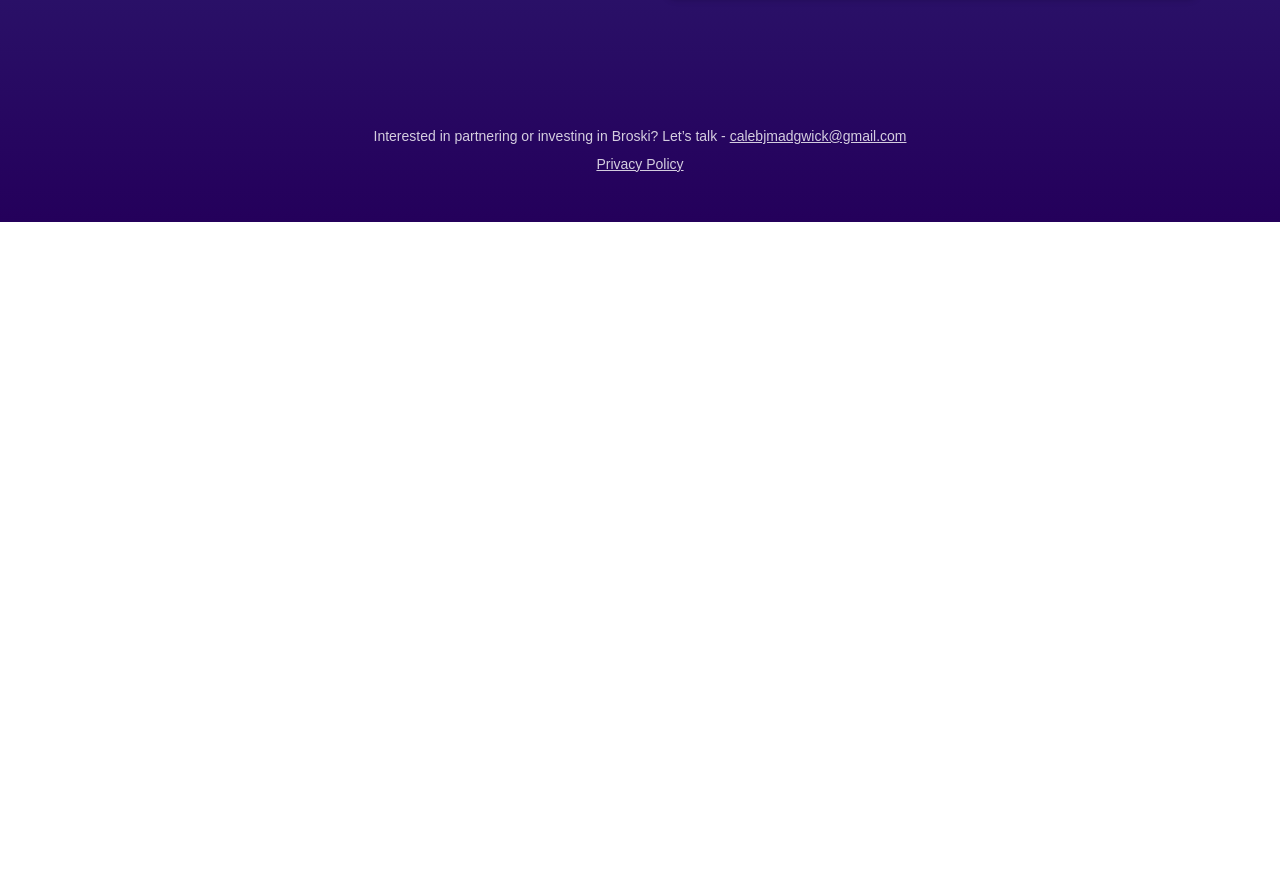
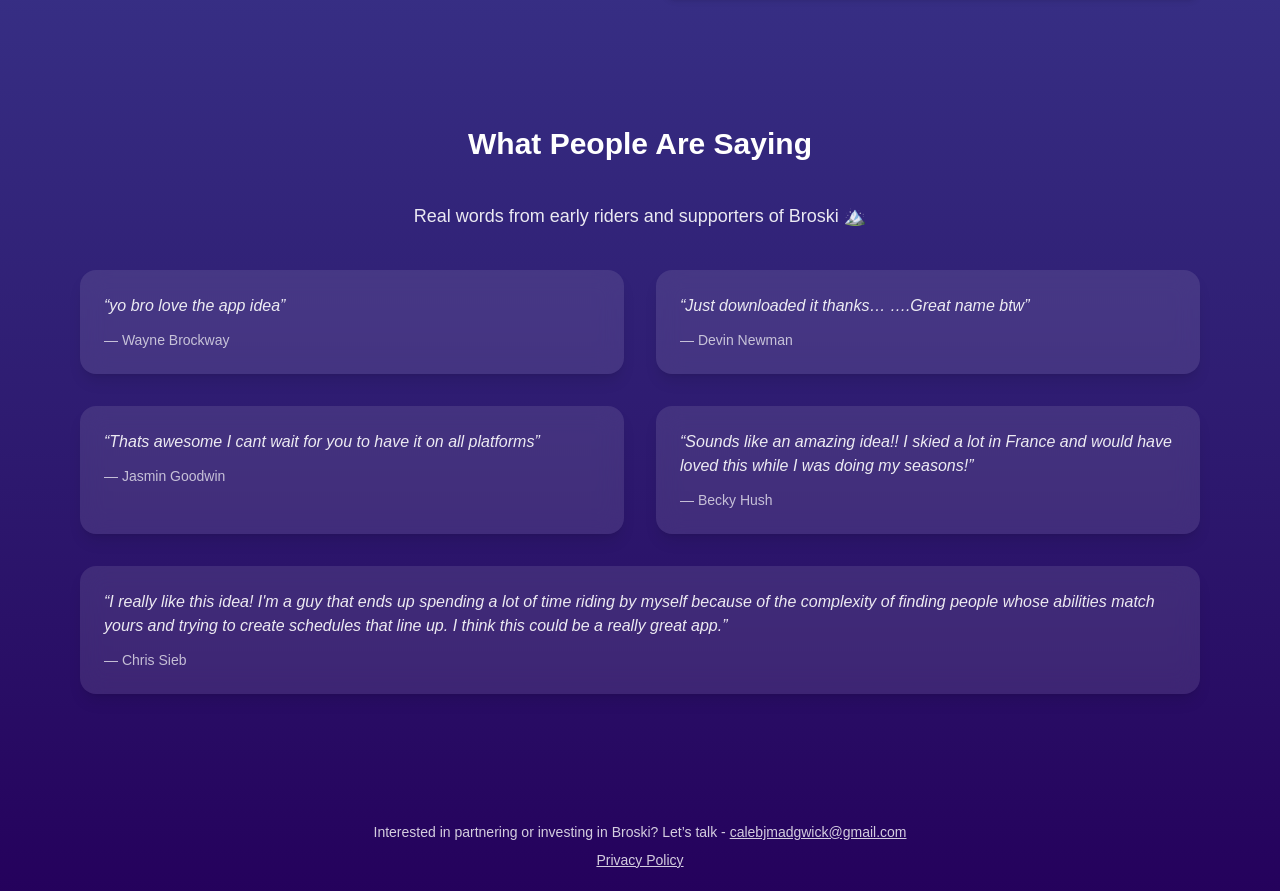
Before and after one commit to caleb-madgwick/broski-landing, a Next.js app: page / in a window 1280 px wide. Shown: the part 2581-3472 px from the top of the page. Before the commit the page ends 2803 px from the top, so only its background shows below. Built offline with nearby package versions, Linux system fonts and the light colour scheme.

Commit message:
added feedback

```diff
--- a/src/app/page.tsx
+++ b/src/app/page.tsx
@@ -109,9 +109,7 @@
           <div className="order-2 md:order-1">
             <h2 className="text-3xl font-semibold mb-4">What's Next for Broski</h2>
             <p className="text-lg mb-4">
-              We're building new ways to connect - like in-app chat, user-led events, and meet-up spots on the ski map.
-              Soon, you’ll be able to track who you skied with, climb a leaderboard for making new friends, and even
-              win giveaways for topping it. Referral perks, ride logs, and freemium features are on the way too.
+              We're planning to bring Broski to Android next — it’s one of our most requested features, and we can’t wait to make it happen.
             </p>
             <p className="text-lg mb-4">
               Our monetisation plan includes a freemium tier with premium perks, sponsored challenges, and
@@ -125,6 +123,55 @@
             className="rounded-xl shadow-md order-1 md:order-2"
           />
         </section>
+
+                {/* What People Are Saying */}
+        <section className="text-center space-y-10">
+          <h2 className="text-3xl font-semibold">What People Are Saying</h2>
+          <p className="text-lg opacity-90 max-w-2xl mx-auto">
+            Real words from early riders and supporters of Broski 🏔️
+          </p>
+
+          <div className="grid md:grid-cols-2 gap-8 mt-8">
+            {/* 21 Oct */}
+            <div className="bg-white/10 backdrop-blur-md rounded-2xl p-6 text-left shadow-lg">
+              <p className="text-white/90 italic">
+                “yo bro love the app idea”
+              </p>
+              <p className="mt-3 text-sm text-white/70">— Wayne Brockway</p>
+            </div>
+
+            <div className="bg-white/10 backdrop-blur-md rounded-2xl p-6 text-left shadow-lg">
+              <p className="text-white/90 italic">
+                “Just downloaded it thanks… ….Great name btw”
+              </p>
+              <p className="mt-3 text-sm text-white/70">— Devin Newman</p>
+            </div>
+
+            <div className="bg-white/10 backdrop-blur-md rounded-2xl p-6 text-left shadow-lg">
+              <p className="text-white/90 italic">
+                “Thats awesome I cant wait for you to have it on all platforms”
+              </p>
+              <p className="mt-3 text-sm text-white/70">— Jasmin Goodwin</p>
+            </div>
+
+            {/* 22 Oct */}
+            <div className="bg-white/10 backdrop-blur-md rounded-2xl p-6 text-left shadow-lg">
+              <p className="text-white/90 italic">
+                “Sounds like an amazing idea!! I skied a lot in France and would have loved this while I was doing my seasons!”
+              </p>
+              <p className="mt-3 text-sm text-white/70">— Becky Hush</p>
+            </div>
+
+            <div className="bg-white/10 backdrop-blur-md rounded-2xl p-6 text-left shadow-lg md:col-span-2">
+              <p className="text-white/90 italic">
+                “I really like this idea! I'm a guy that ends up spending a lot of time riding by myself because of the complexity of finding people whose abilities match yours and trying to create schedules that line up. I think this could be a really great app.”
+              </p>
+              <p className="mt-3 text-sm text-white/70">— Chris Sieb</p>
+            </div>
+          </div>
+
+      </section>
+
       </main>
 
       <footer className="text-center text-sm text-white/80 py-12">
```
